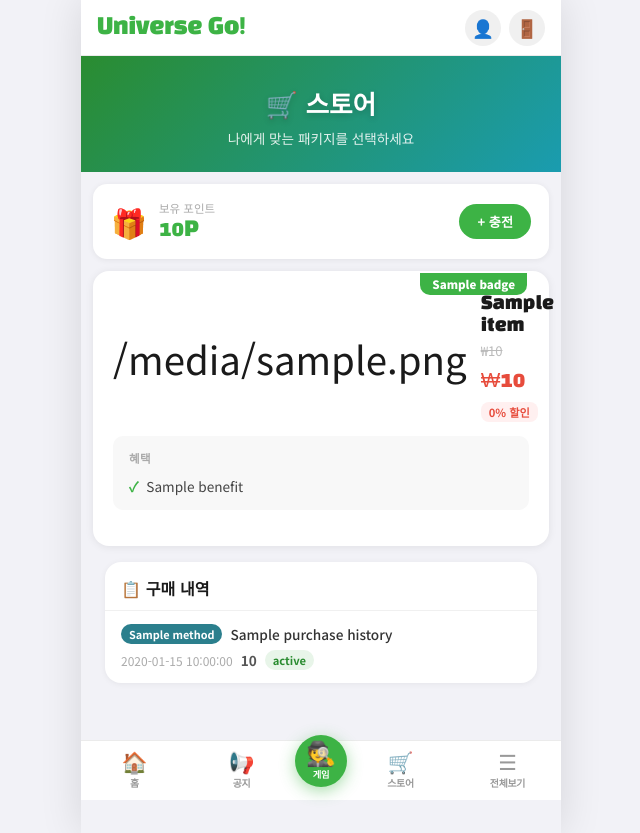
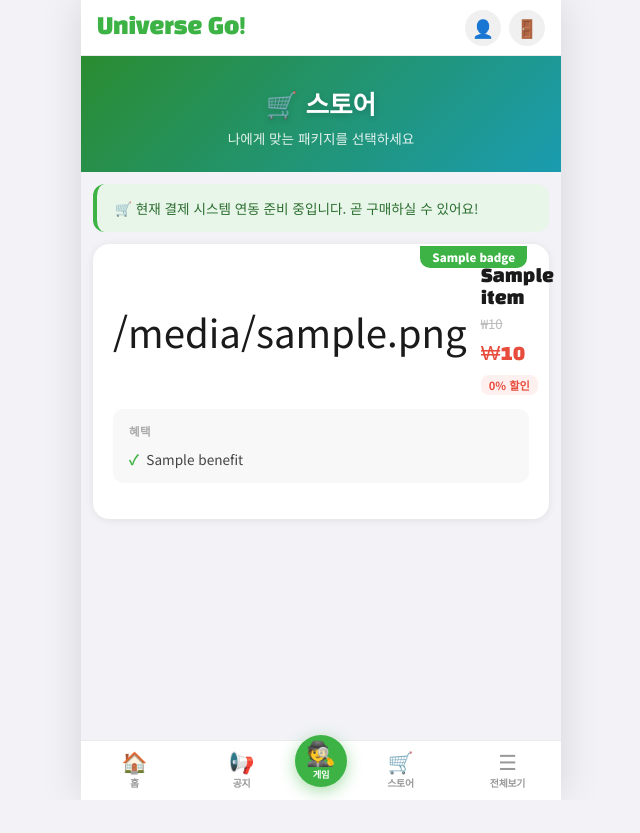
Before and after one commit to universestudio-koreanempire/universe-go, a Flask app: template mafiago/templates/store.html in a window 1280 px wide. Shown: the whole page, without its empty margins (319-959 px from the left). After the commit the page ends 800 px from the top, so only its background shows below. Run offline with Flask 3, Linux system fonts and the light colour scheme; a user stored in the database is signed in; tables that the repository leaves empty hold one stand-in row (values such as "Sample post"); the template is opened without the code that fills it: most values are stand-ins (such as "Sample title", 1, 10 or a date in 2020); parts of the project's set-up code (start-up, migrations or seed data) failed here and were passed over.

Commit message:
Remove points and purchase history from store.html

```diff
--- a/mafiago/templates/store.html
+++ b/mafiago/templates/store.html
@@ -10,23 +10,10 @@
 
 <div class="app-page-body">
 
-    <!-- 보유 포인트 -->
-    {% if session.get('user') %}
-    <div class="app-points-card">
-        <div class="app-points-left">
-            <span style="font-size:1.8rem;">🎁</span>
-            <div>
-                <p class="app-points-label">보유 포인트</p>
-                <p class="app-points-value">{{ points }}P</p>
-            </div>
-        </div>
-        <a href="{{ url_for('advertisement') }}" class="app-points-btn">+ 충전</a>
+    <!-- 안내 문구 -->
+    <div class="app-warn-card" style="background:#e8f5e9; border-left-color:var(--green-primary); color:#2a6e2e;">
+        🛒 현재 결제 시스템 연동 준비 중입니다. 곧 구매하실 수 있어요!
     </div>
-    {% else %}
-    <div class="app-warn-card">
-        ⚠️ 구매하려면 <a href="{{ url_for('login') }}" style="color:var(--green-dark);font-weight:700;">로그인</a>이 필요합니다.
-    </div>
-    {% endif %}
 
     <!-- 패키지 목록 (세로 카드) -->
     <div class="app-store-list">
@@ -95,29 +82,7 @@
         {% endfor %}
     </div>
 
-    <!-- 구매 내역 -->
-    {% if session.get('user') and purchase_history %}
-    <div class="app-section" style="margin-top:16px;">
-        <div class="app-section-header">
-            <h2 class="app-section-title">📋 구매 내역</h2>
-        </div>
-        <ul class="app-purchase-list">
-            {% for p in purchase_history %}
-            <li class="app-purchase-item">
-                <div class="app-purchase-left">
-                    <span class="app-purchase-method" style="background:{% if p['method'] == '포인트' %}var(--green-primary){% else %}var(--teal-mid){% endif %};">{{ p['method'] }}</span>
-                    <span class="app-purchase-name">{{ p['item_name'] }}</span>
-                </div>
-                <div class="app-purchase-right">
-                    <span class="app-purchase-date">{{ p['created'] }}</span>
-                    <span class="app-purchase-amount">{{ p['amount'] }}</span>
-                    <span class="app-purchase-status">{{ p['status'] }}</span>
-                </div>
-            </li>
-            {% endfor %}
-        </ul>
-    </div>
-    {% endif %}
+
 
 </div>
 
```
